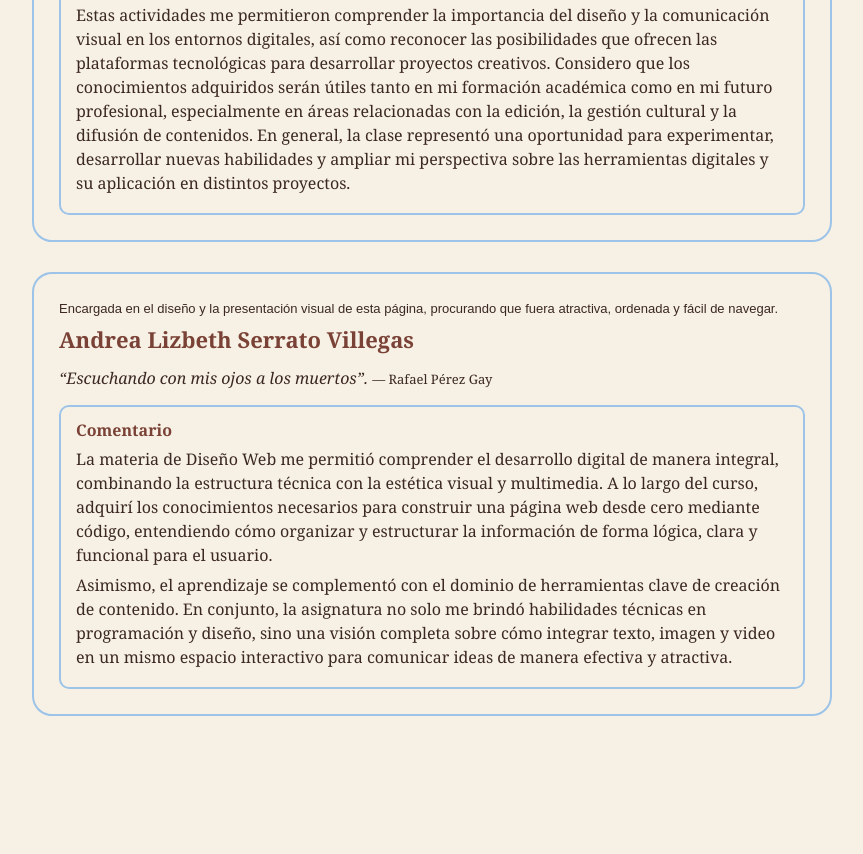
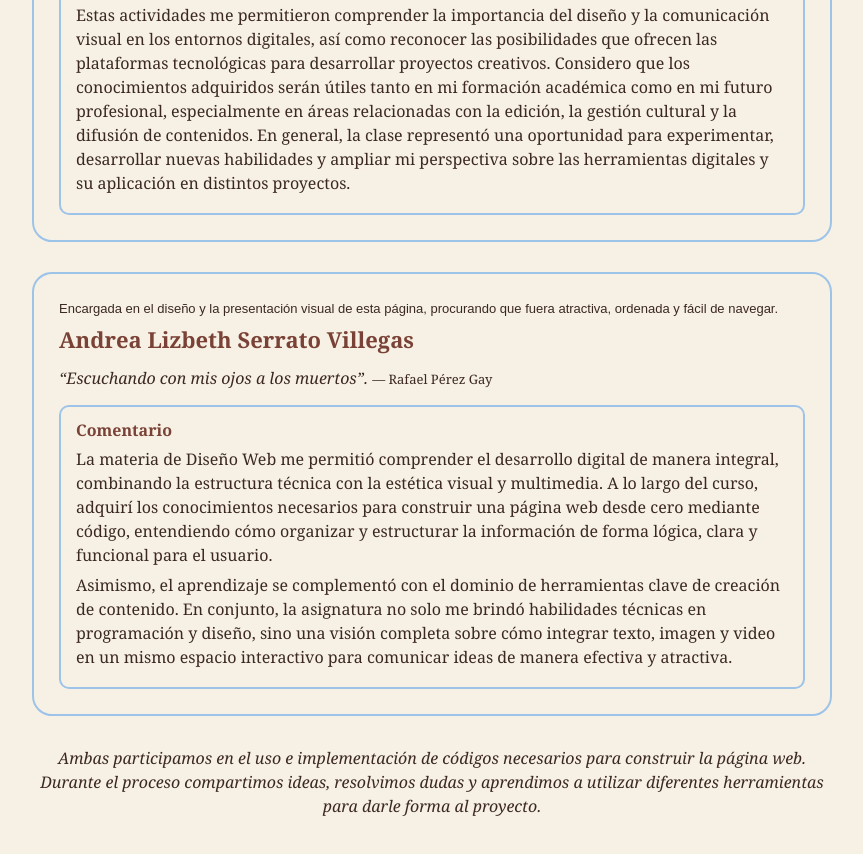
Before and after one commit to KRNCEL/Pagina-Libros-sitios, a plain HTML site: page nosotras.html in a window 1280 px wide. Shown: the part 632-1486 px from the top of the page, without its empty margins (208-1071 px from the left). Before the commit the page ends 1398 px from the top, so only its background shows below. Drawn offline with Linux system fonts and the light colour scheme.

Commit message:
adicion parrafo de juntas en nosotras

```diff
--- a/nosotras.html
+++ b/nosotras.html
@@ -77,6 +77,8 @@
             </section>
     </article>
 
+     <p class="subtitulo">Ambas participamos en el uso e implementación de códigos necesarios para construir la página web. Durante el proceso compartimos ideas, resolvimos dudas y aprendimos a utilizar diferentes herramientas para darle forma al proyecto. </p>
+
 </main>
 </body>
 </html>
```
